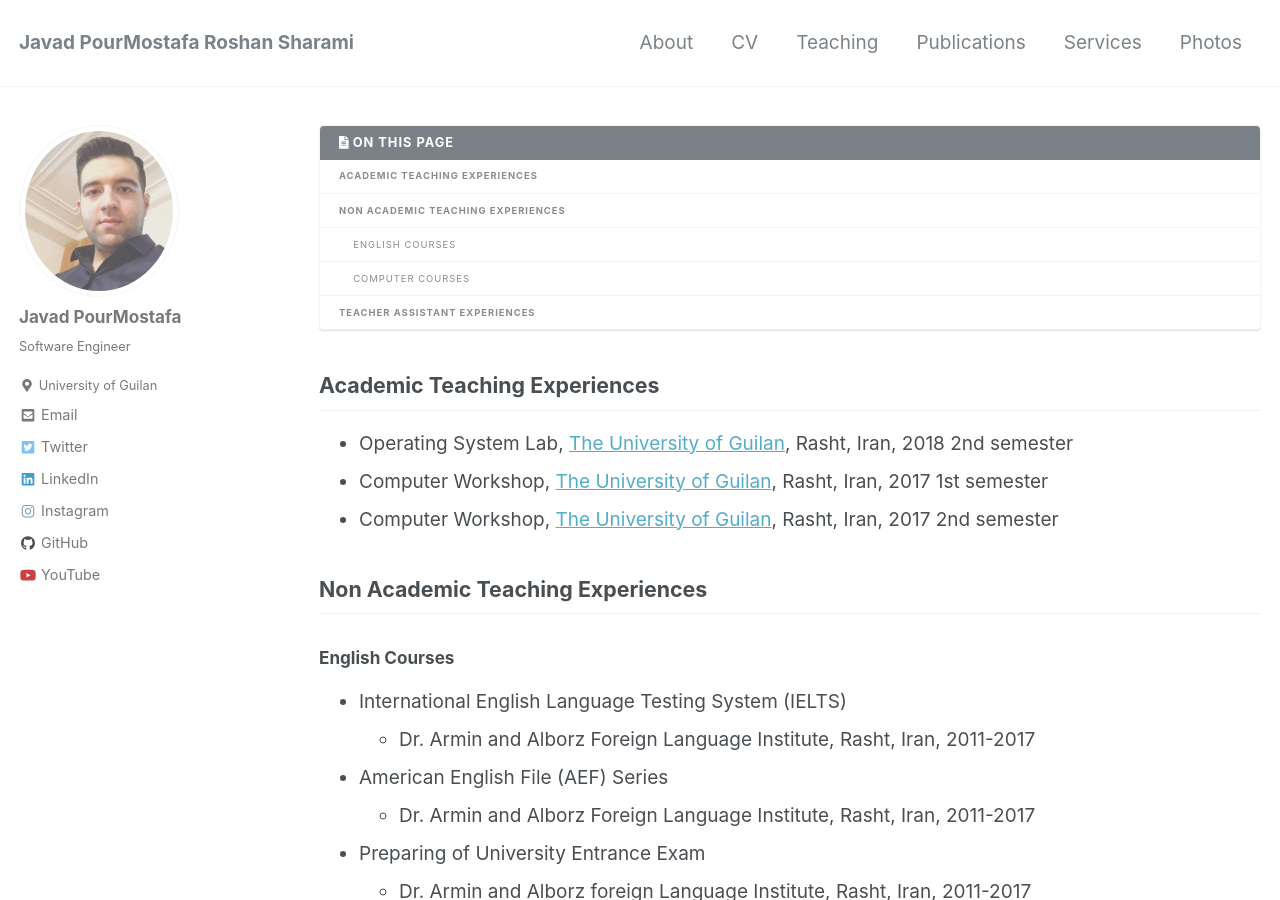
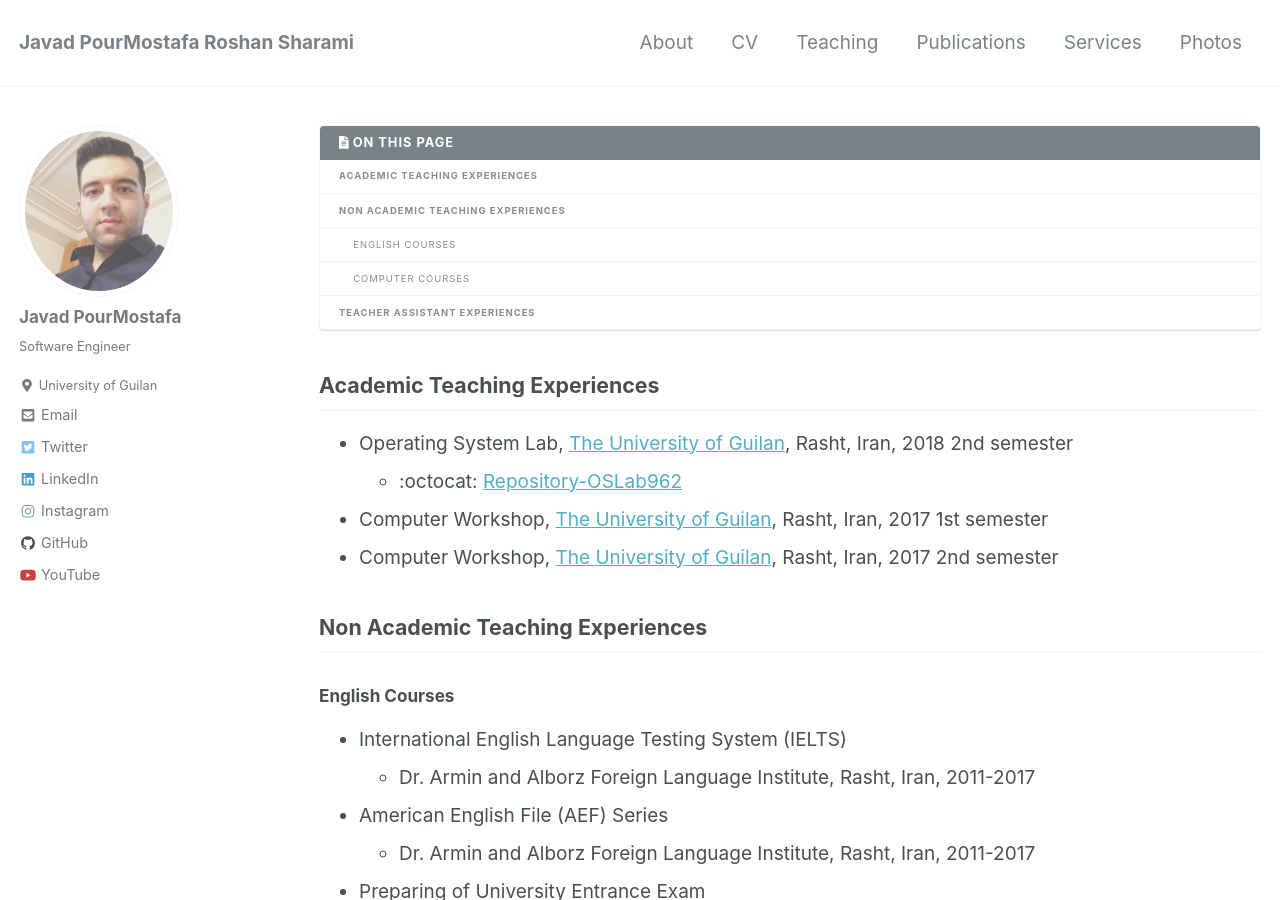
Before and after one commit to JoyeBright/JoyeBright.github.io, a Jekyll site: the page built from _pages/teaching.md, in a window 1280 px wide and 900 px high. Built offline with Jekyll 4.4.1, drawn with Linux system fonts in a browser that asks for light colours; nearby versions of some CDN libraries.

Commit message:
teaching

```diff
--- a/_pages/teaching.md
+++ b/_pages/teaching.md
@@ -10,6 +10,7 @@ author_profile: true
 
 ## Academic Teaching Experiences
 *   Operating System Lab, [The University of Guilan](http://ce.guilan.ac.ir), Rasht, Iran, 2018 2nd semester
+    *   :octocat: [Repository-OSLab962](https://github.com/JoyeBright/OSLab962)
 *   Computer Workshop, [The University of Guilan](http://ce.guilan.ac.ir), Rasht, Iran, 2017 1st semester
 *   Computer Workshop, [The University of Guilan](http://ce.guilan.ac.ir), Rasht, Iran, 2017 2nd semester
 
```
